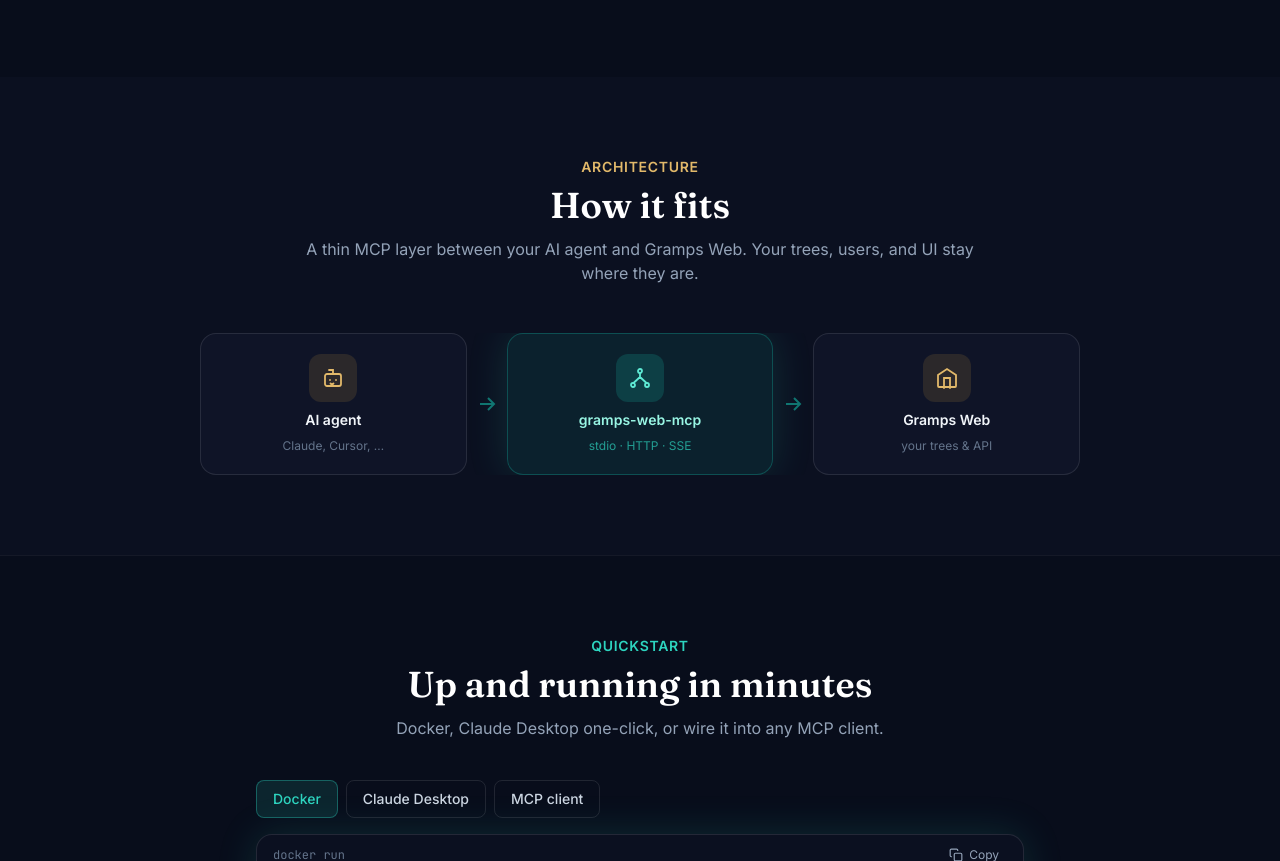
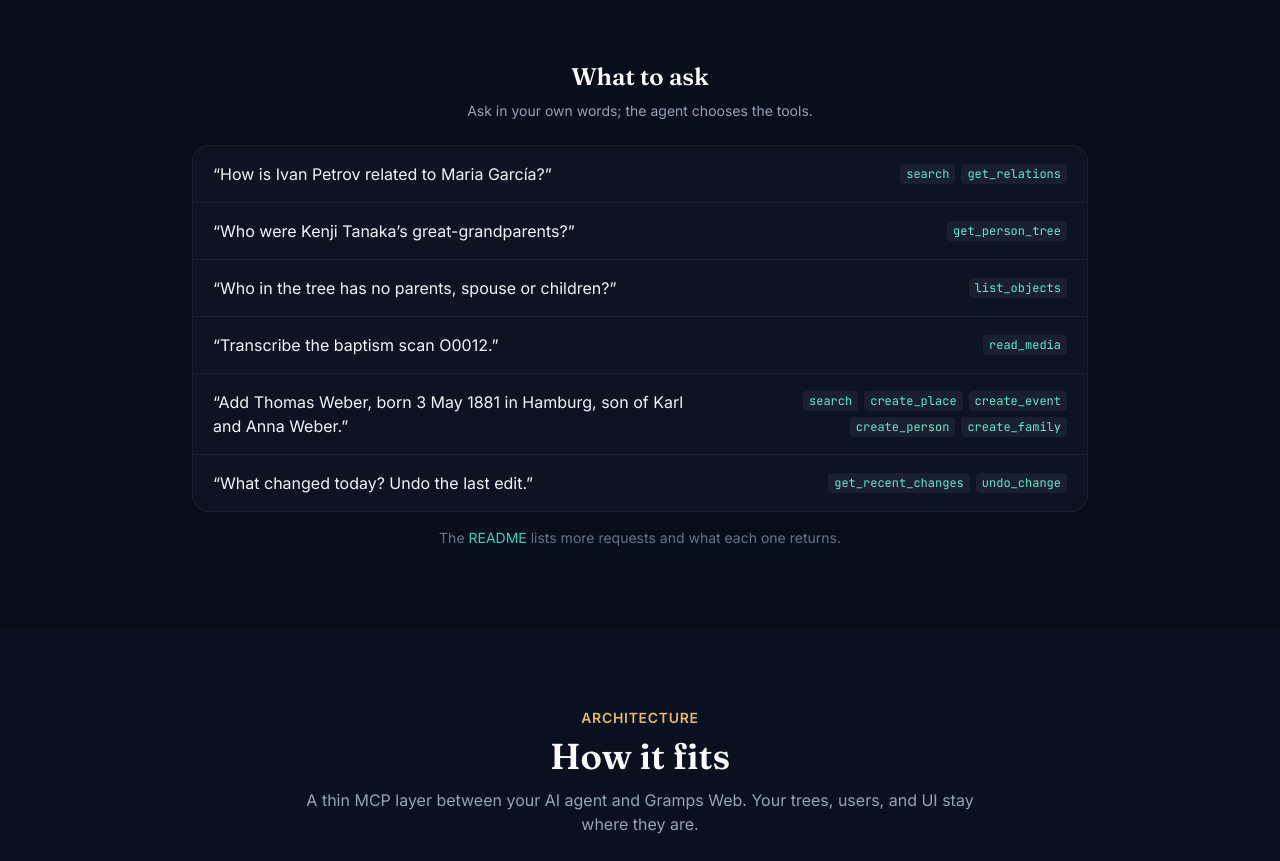
Before and after one commit to Scormave/gramps-web-mcp, a plain HTML site: page site/index.html in a window 1280 px wide. Shown: the part 1702-2563 px from the top of the page. Drawn offline with nearby package versions, Linux system fonts and the light colour scheme.

Commit message:
docs: Show what to ask the agent
The README listed the tools by what they do, which tells a new user
little about what to type into the chat.

A "What to ask" section after the features now gives twelve requests
in plain words, from a person's great-grandparents and how two people
are related to transcribing a scan, adding a family from a sentence
and undoing the last edit. Each names the tools a typical run uses and
what comes back. The notes below say which requests work in read-only
mode, which need media access or an upload folder, that deletes and
undos wait for the user's confirmation, and which guided prompts cover
the same ground. The tool names are real ones, so the documentation
test keeps them in step with the server.

The GitHub Pages features section ends with six of the requests and a
link to the full table, styled for both themes, and the changelog
follows.

```diff
--- a/site/index.html
+++ b/site/index.html
@@ -516,6 +516,45 @@
           html.light .feature-card h3 { color: #0f172a; }
           html.light .feature-card p { color: #64748b; }
         </style>
+
+        <div class="mx-auto mt-16 max-w-4xl">
+          <h3 id="ask-heading" class="text-center font-display text-2xl font-semibold text-white">What to ask</h3>
+          <p class="mt-2 text-center text-sm text-slate-400">Ask in your own words; the agent chooses the tools.</p>
+          <ul class="ask-list mt-6 divide-y divide-white/5 overflow-hidden rounded-2xl border border-white/5 bg-ink-800/60" aria-labelledby="ask-heading">
+            <li class="flex flex-col gap-2 px-5 py-4 sm:flex-row sm:items-center sm:gap-6">
+              <p class="text-slate-100 sm:flex-1">“How is Ivan Petrov related to Maria García?”</p>
+              <p class="flex flex-wrap gap-1.5 sm:w-2/5 sm:shrink-0 sm:justify-end"><code class="rounded bg-white/5 px-1.5 py-0.5 font-mono text-xs text-teal-300">search</code><code class="rounded bg-white/5 px-1.5 py-0.5 font-mono text-xs text-teal-300">get_relations</code></p>
+            </li>
+            <li class="flex flex-col gap-2 px-5 py-4 sm:flex-row sm:items-center sm:gap-6">
+              <p class="text-slate-100 sm:flex-1">“Who were Kenji Tanaka’s great-grandparents?”</p>
+              <p class="flex flex-wrap gap-1.5 sm:w-2/5 sm:shrink-0 sm:justify-end"><code class="rounded bg-white/5 px-1.5 py-0.5 font-mono text-xs text-teal-300">get_person_tree</code></p>
+            </li>
+            <li class="flex flex-col gap-2 px-5 py-4 sm:flex-row sm:items-center sm:gap-6">
+              <p class="text-slate-100 sm:flex-1">“Who in the tree has no parents, spouse or children?”</p>
+              <p class="flex flex-wrap gap-1.5 sm:w-2/5 sm:shrink-0 sm:justify-end"><code class="rounded bg-white/5 px-1.5 py-0.5 font-mono text-xs text-teal-300">list_objects</code></p>
+            </li>
+            <li class="flex flex-col gap-2 px-5 py-4 sm:flex-row sm:items-center sm:gap-6">
+              <p class="text-slate-100 sm:flex-1">“Transcribe the baptism scan O0012.”</p>
+              <p class="flex flex-wrap gap-1.5 sm:w-2/5 sm:shrink-0 sm:justify-end"><code class="rounded bg-white/5 px-1.5 py-0.5 font-mono text-xs text-teal-300">read_media</code></p>
+            </li>
+            <li class="flex flex-col gap-2 px-5 py-4 sm:flex-row sm:items-center sm:gap-6">
+              <p class="text-slate-100 sm:flex-1">“Add Thomas Weber, born 3 May 1881 in Hamburg, son of Karl and Anna Weber.”</p>
+              <p class="flex flex-wrap gap-1.5 sm:w-2/5 sm:shrink-0 sm:justify-end"><code class="rounded bg-white/5 px-1.5 py-0.5 font-mono text-xs text-teal-300">search</code><code class="rounded bg-white/5 px-1.5 py-0.5 font-mono text-xs text-teal-300">create_place</code><code class="rounded bg-white/5 px-1.5 py-0.5 font-mono text-xs text-teal-300">create_event</code><code class="rounded bg-white/5 px-1.5 py-0.5 font-mono text-xs text-teal-300">create_person</code><code class="rounded bg-white/5 px-1.5 py-0.5 font-mono text-xs text-teal-300">create_family</code></p>
+            </li>
+            <li class="flex flex-col gap-2 px-5 py-4 sm:flex-row sm:items-center sm:gap-6">
+              <p class="text-slate-100 sm:flex-1">“What changed today? Undo the last edit.”</p>
+              <p class="flex flex-wrap gap-1.5 sm:w-2/5 sm:shrink-0 sm:justify-end"><code class="rounded bg-white/5 px-1.5 py-0.5 font-mono text-xs text-teal-300">get_recent_changes</code><code class="rounded bg-white/5 px-1.5 py-0.5 font-mono text-xs text-teal-300">undo_change</code></p>
+            </li>
+          </ul>
+          <p class="mt-4 text-center text-sm text-slate-500">The <a href="https://github.com/Scormave/gramps-web-mcp#what-to-ask" class="text-teal-400 hover:underline" rel="noopener" target="_blank">README</a> lists more requests and what each one returns.</p>
+        </div>
+        <style>
+          html.light #ask-heading { color: #0f172a; }
+          html.light .ask-list { background-color: white; border-color: #e7e5e4; }
+          html.light .ask-list > li:not([hidden]) ~ li:not([hidden]) { border-color: #e7e5e4; }
+          html.light .ask-list p.text-slate-100 { color: #0f172a; }
+          html.light .ask-list code { background-color: #f0fdfa; color: #0f766e; }
+        </style>
       </div>
     </section>
 
```
Also changed, not shown: CHANGELOG.md, README.md.
